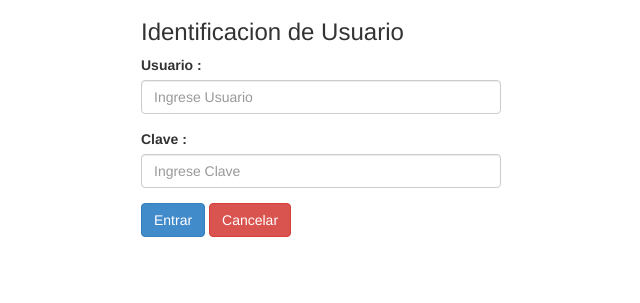
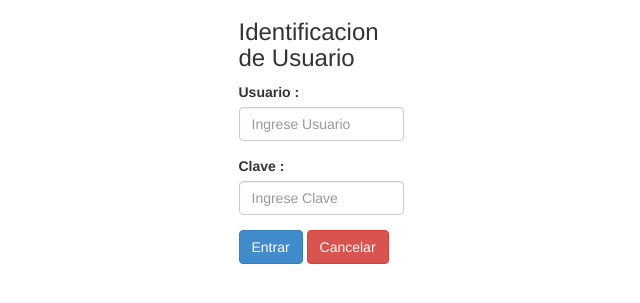
Before and after one commit to emaestro/wdinamico, a PHP site: page /acceso.php in a window 1280 px wide. Shown: the part 51-354 px from the top of the page, without its empty margins (319-959 px from the left). Run offline with PHP 8.4, Linux system fonts and the light colour scheme; some libraries are stand-ins or nearby versions.

Commit message:
Identifiquen el cambio en acceso.php

```diff
--- a/acceso.php
+++ b/acceso.php
@@ -5,24 +5,20 @@
 	<div class="container">
 
 		<div class="row">
-			<div class="col-md-offset-4 col-md-4">
+			<div class="col-md-offset-5 col-md-2">
 
 				<h3>Identificacion de Usuario</h3>
 
 				<form action="autentica.php" method="post" id="form-autentica" name="form-autentica">
-
 					<div class="form-group">
 						<label for="txt-usuario">Usuario :</label>
 						<input type="text" class="form-control" id="txt-usuario" name="txt-usuario" placeholder="Ingrese Usuario" maxlength="8">
 					</div>
-
 					<div class="form-group">
 						<label for="txt-clave">Clave :</label>
 						<input type="password" class="form-control" id="txt-clave" name="txt-clave" placeholder="Ingrese Clave" maxlength="10">
 					</div>
-
 					<input type="submit" name="btn-aceptar"class="btn btn-primary" value="Entrar"> <a class="btn btn-danger" href="../">Cancelar</a>
-
 				</form>
 
 
```
